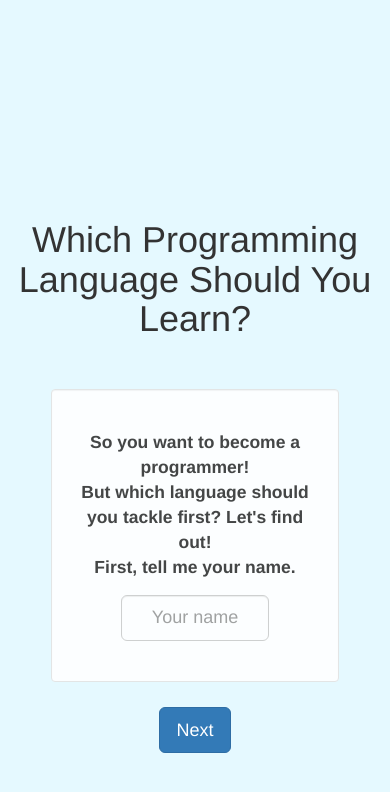
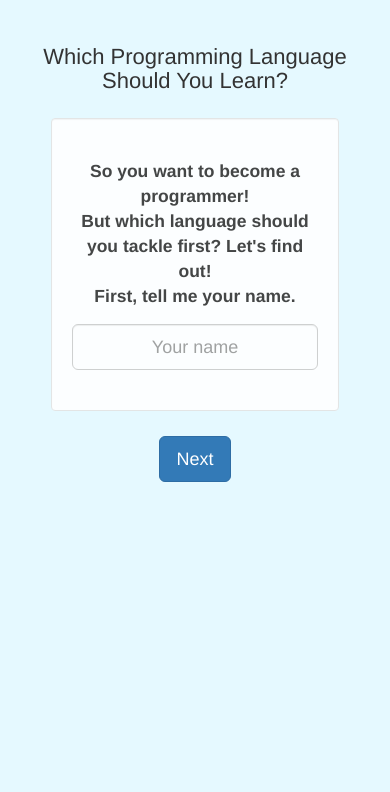
Before and after one commit to mlawson3691/track-quiz, a plain HTML site: page index.html in a window 390 px wide. Drawn offline with Linux system fonts and the light colour scheme.

Commit message:
add a media query to adjust formatting on mobile devices

```diff
--- a/css/styles.css
+++ b/css/styles.css
@@ -54,3 +54,22 @@ i {
 #language {
   font-style: italic;
 }
+
+@media screen and (max-width: 768px) {
+  .container {
+    margin-top: 25px;
+  }
+
+  h1 {
+    font-size: 22px;
+    margin-bottom: 0;
+  }
+
+  #name {
+    width: 100%;
+  }
+
+  button {
+    margin-bottom: 50px;
+  }
+}
```
